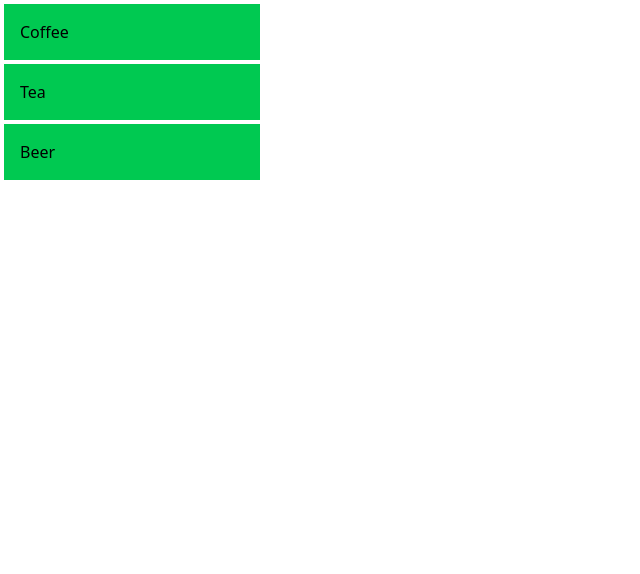
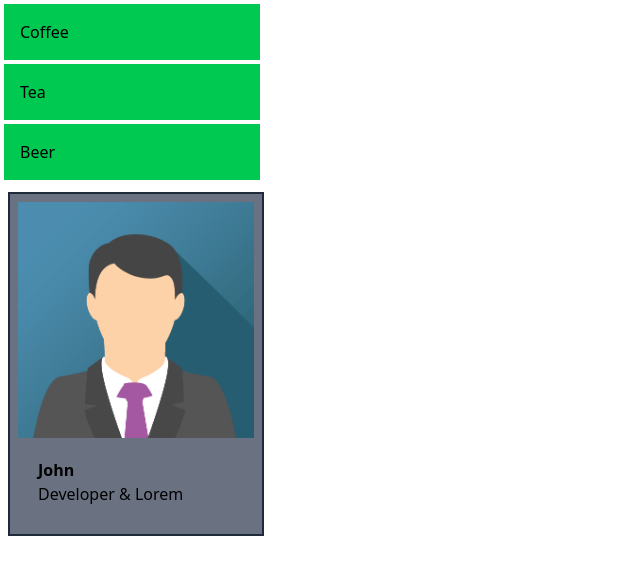
Before and after one commit to SarahcwI/4cWI, a React (Vite) app in the folder 06_React/02_Aufgabe_Komponente/Komponenten_bauen/: page / in a window 1280 px wide. Shown: the top 574 px of the page, without its empty margins (0-640 px from the left). Built offline with nearby package versions, Linux system fonts and the light colour scheme.

Commit message:
added_Card_with_picture

```diff
--- a/06_React/02_Aufgabe_Komponente/Komponenten_bauen/src/App.jsx
+++ b/06_React/02_Aufgabe_Komponente/Komponenten_bauen/src/App.jsx
@@ -1,5 +1,6 @@
 import './App.css'
 import List from './components/List'
+import Card from './components/Card'
 
 
 function App() {
@@ -12,7 +13,9 @@ function App() {
         <List Drink={"Beer"} />
       </div>
 
-
+    <div className='flex flex-row'>
+      <Card name={"John"} jobtitle={"Developer"} description={"Lorem"} />
+    </div>
     </>
   )
 }
--- /dev/null
+++ b/06_React/02_Aufgabe_Komponente/Komponenten_bauen/src/components/Card.jsx
@@ -0,0 +1,17 @@
+import React from 'react'
+import avatar from '../pictures/img_avatar.png';
+export default function Card({name, jobtitle, description}) {
+  return (
+    <div className='bg-gray-500  w-20/100 border-2 border-gray-800 m-2 p-2'>
+    <div className="">
+        <img src={avatar} alt="Avatar" className='w-full'/>
+    </div>
+
+    <div className = "bg-gray-500 p-4 m-1">
+
+    <p className='font-bold'>{name}</p>
+    <p>{jobtitle} & {description}</p>
+    </div>
+    </div>
+  )
+}
```
Also changed, not shown: 06_React/02_Aufgabe_Komponente/Komponenten_bauen/src/pictures/img_avatar.png (added).
